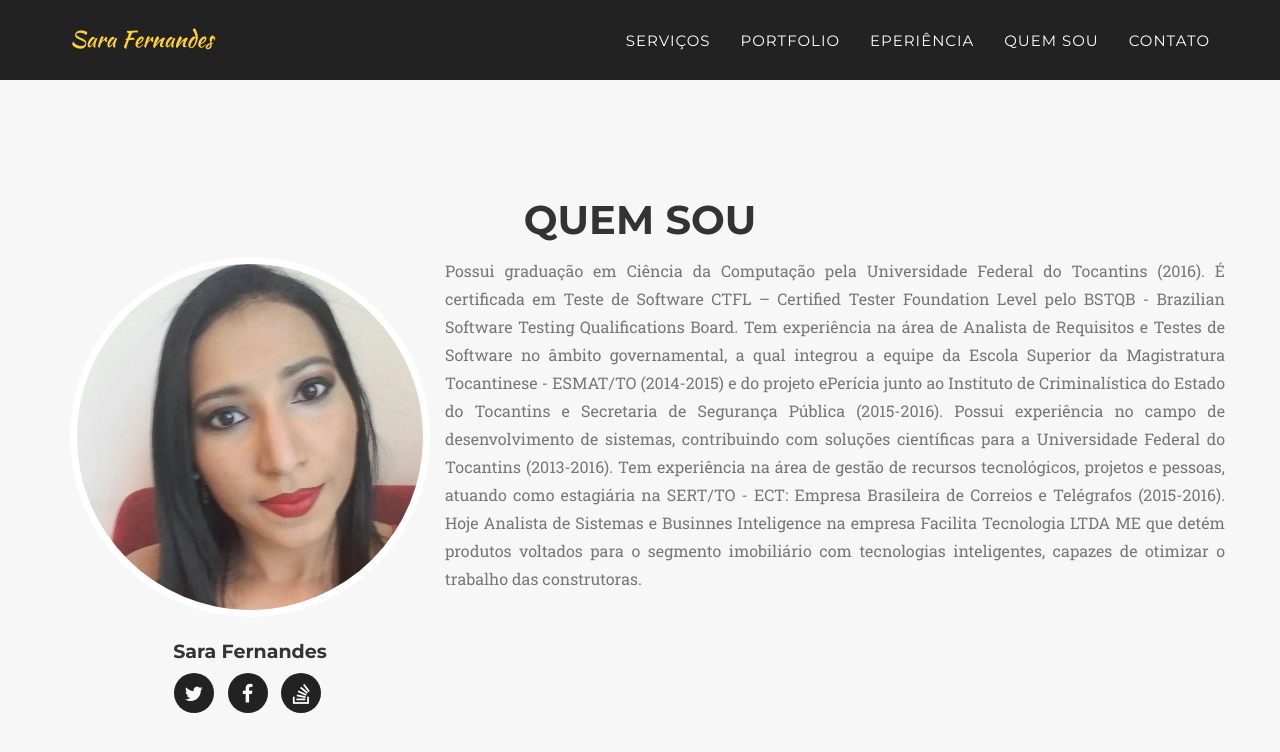
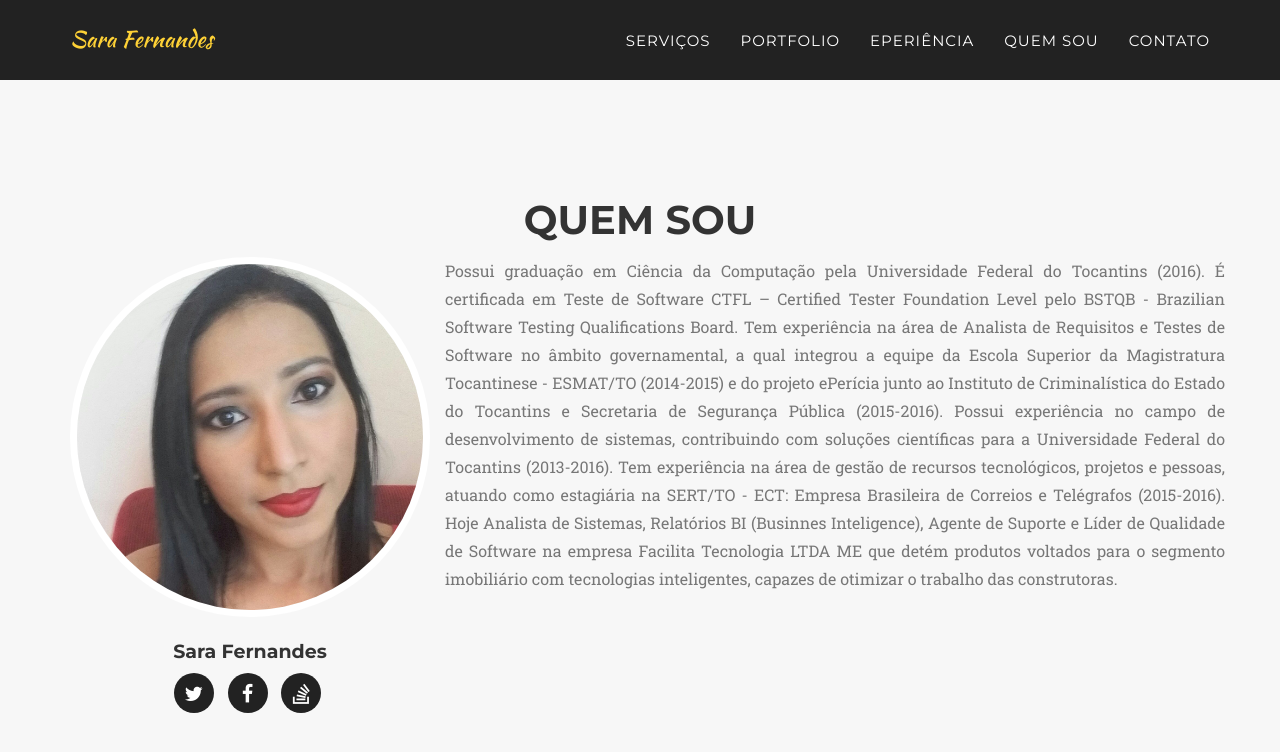
Before and after one commit to SaraFernandes/sarafernandes.github.io, a Jekyll site: the page built from index.html, in a window 1280 px wide and 900 px high, scrolled down 710 px. Shown: the top 752 px of the window. Built offline with Jekyll 4.4.1, drawn with Linux system fonts in a browser that asks for light colours; some web fonts are replaced.

Commit message:
Update team.html

```diff
--- a/_includes/team.html
+++ b/_includes/team.html
@@ -30,7 +30,7 @@
                 <div class="col-md-8">
                    <div class="row">
                         <div class="text-justify">
-                            <p class="large text-muted">Possui graduação em Ciência da Computação pela Universidade Federal do Tocantins (2016). É certificada em Teste de Software CTFL – Certified Tester Foundation Level pelo BSTQB - Brazilian Software Testing Qualifications Board. Tem experiência na área de Analista de Requisitos e Testes de Software no âmbito governamental, a qual integrou a equipe da Escola Superior da Magistratura Tocantinese - ESMAT/TO (2014-2015) e do projeto ePerícia junto ao Instituto de Criminalística do Estado do Tocantins e Secretaria de Segurança Pública (2015-2016). Possui experiência no campo de desenvolvimento de sistemas, contribuindo com soluções científicas para a Universidade Federal do Tocantins (2013-2016). Tem experiência na área de gestão de recursos tecnológicos, projetos e pessoas, atuando como estagiária na SERT/TO - ECT: Empresa Brasileira de Correios e Telégrafos (2015-2016). Hoje Analista de Sistemas e Businnes Inteligence na empresa Facilita Tecnologia LTDA ME que detém produtos voltados para o segmento imobiliário com tecnologias inteligentes, capazes de otimizar o trabalho das construtoras.</p>
+                            <p class="large text-muted">Possui graduação em Ciência da Computação pela Universidade Federal do Tocantins (2016). É certificada em Teste de Software CTFL – Certified Tester Foundation Level pelo BSTQB - Brazilian Software Testing Qualifications Board. Tem experiência na área de Analista de Requisitos e Testes de Software no âmbito governamental, a qual integrou a equipe da Escola Superior da Magistratura Tocantinese - ESMAT/TO (2014-2015) e do projeto ePerícia junto ao Instituto de Criminalística do Estado do Tocantins e Secretaria de Segurança Pública (2015-2016). Possui experiência no campo de desenvolvimento de sistemas, contribuindo com soluções científicas para a Universidade Federal do Tocantins (2013-2016). Tem experiência na área de gestão de recursos tecnológicos, projetos e pessoas, atuando como estagiária na SERT/TO - ECT: Empresa Brasileira de Correios e Telégrafos (2015-2016). Hoje Analista de Sistemas, Relatórios BI (Businnes Inteligence), Agente de Suporte e Líder de Qualidade de Software na empresa Facilita Tecnologia LTDA ME que detém produtos voltados para o segmento imobiliário com tecnologias inteligentes, capazes de otimizar o trabalho das construtoras.</p>
                         </div>
                    </div>
                 </div>
```
